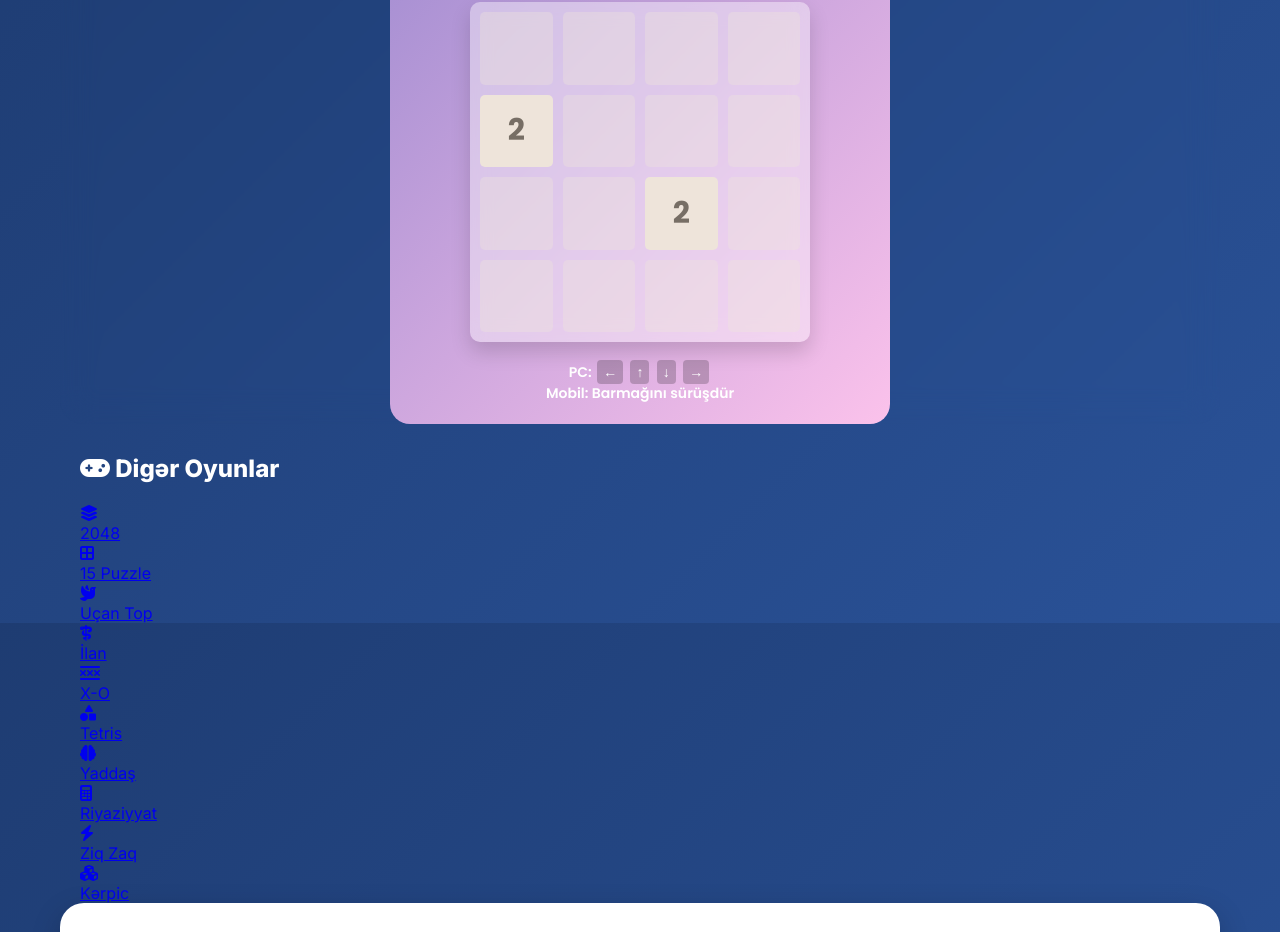
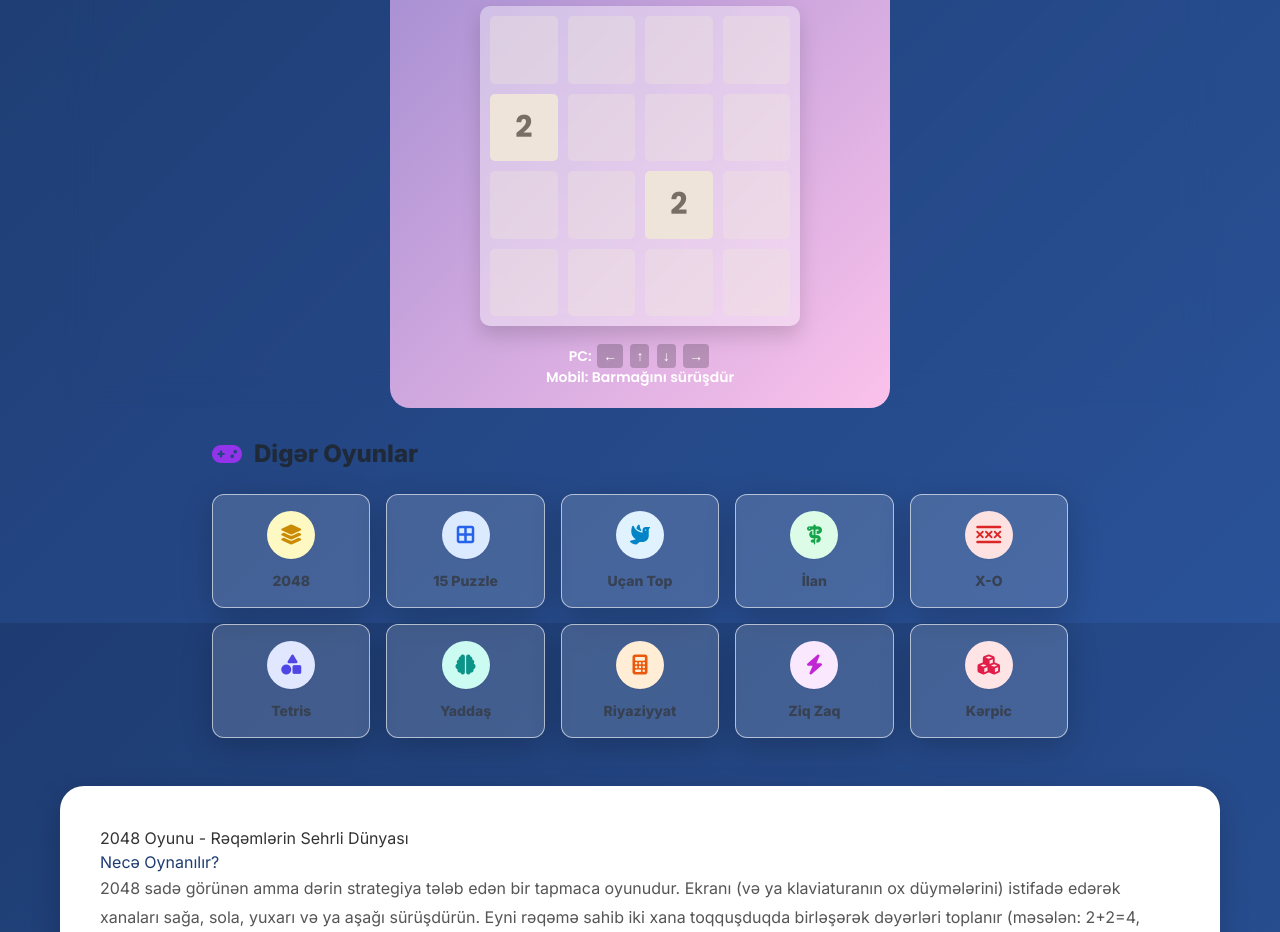
Before and after one commit to emin248/newyork, a plain HTML site: page game-2048.html in a window 1280 px wide. Shown: the part 177-1109 px from the top of the page. Drawn offline with nearby package versions, Linux system fonts and the light colour scheme.

Commit message:
Fix styling: Add Tailwind CDN to game files and update game-style.css

```diff
--- a/game-15puzzle.html
+++ b/game-15puzzle.html
@@ -9,6 +9,7 @@
     <link rel="stylesheet" href="game-style.css">
     <link href="https://fonts.googleapis.com/css2?family=Inter:wght@400;500;600;800&display=swap" rel="stylesheet">
     <link rel="stylesheet" href="https://cdnjs.cloudflare.com/ajax/libs/font-awesome/6.4.0/css/all.min.css">
+    <script src="https://cdn.tailwindcss.com"></script>
 </head>
 
 <body>
--- a/game-2048.html
+++ b/game-2048.html
@@ -13,6 +13,9 @@
         rel="stylesheet">
     <!-- Font Awesome -->
     <link rel="stylesheet" href="https://cdnjs.cloudflare.com/ajax/libs/font-awesome/6.4.0/css/all.min.css">
+
+    <!-- Tailwind CSS -->
+    <script src="https://cdn.tailwindcss.com"></script>
 
     <style>
         /* 2048 Game Specific Styles */
--- a/game-style.css
+++ b/game-style.css
@@ -87,7 +87,8 @@ body {
     flex-direction: column;
     align-items: center;
     justify-content: center;
-    min-height: 500px; /* Placeholder height */
+    min-height: 500px;
+    /* Placeholder height */
     position: relative;
     overflow: hidden;
 }
@@ -144,7 +145,8 @@ body {
 }
 
 .game-card {
-    flex: 0 0 120px; /* Width of each card */
+    flex: 0 0 120px;
+    /* Width of each card */
     background: rgba(255, 255, 255, 0.1);
     border-radius: 16px;
     padding: 15px;
@@ -177,15 +179,17 @@ body {
 
 /* SEO Content Area */
 .seo-content {
-    background: white; /* Changed to white for better readability of long text */
+    background: white;
+    /* Changed to white for better readability of long text */
     color: #333;
     border-radius: 24px;
     padding: 40px;
     margin-bottom: 40px;
-    box-shadow: 0 10px 30px rgba(0,0,0,0.2);
+    box-shadow: 0 10px 30px rgba(0, 0, 0, 0.2);
 }
 
-.seo-content h2, .seo-content h3 {
+.seo-content h2,
+.seo-content h3 {
     color: #1e3c72;
 }
 
@@ -227,3 +231,29 @@ footer {
         min-height: 400px;
     }
 }
+
+/* New Navigation Panel Styles */
+.glass-panel {
+    background: rgba(255, 255, 255, 0.15);
+    backdrop-filter: blur(12px);
+    -webkit-backdrop-filter: blur(12px);
+    border: 1px solid rgba(255, 255, 255, 0.2);
+    box-shadow: 0 8px 32px 0 rgba(0, 0, 0, 0.2);
+}
+
+.animate-fade-in {
+    animation: fadeIn 0.8s ease-out forwards;
+    opacity: 0;
+}
+
+@keyframes fadeIn {
+    from {
+        opacity: 0;
+        transform: translateY(20px);
+    }
+
+    to {
+        opacity: 1;
+        transform: translateY(0);
+    }
+}
```
Also changed, not shown: game-arkanoid.html (+1 -0 lines), game-flappy.html (+1 -0 lines), game-math.html (+1 -0 lines), game-memory.html (+1 -0 lines), game-reflex.html (+1 -0 lines), game-snake.html (+1 -0 lines), game-tetris.html (+1 -0 lines), game-tictactoe.html (+1 -0 lines).
